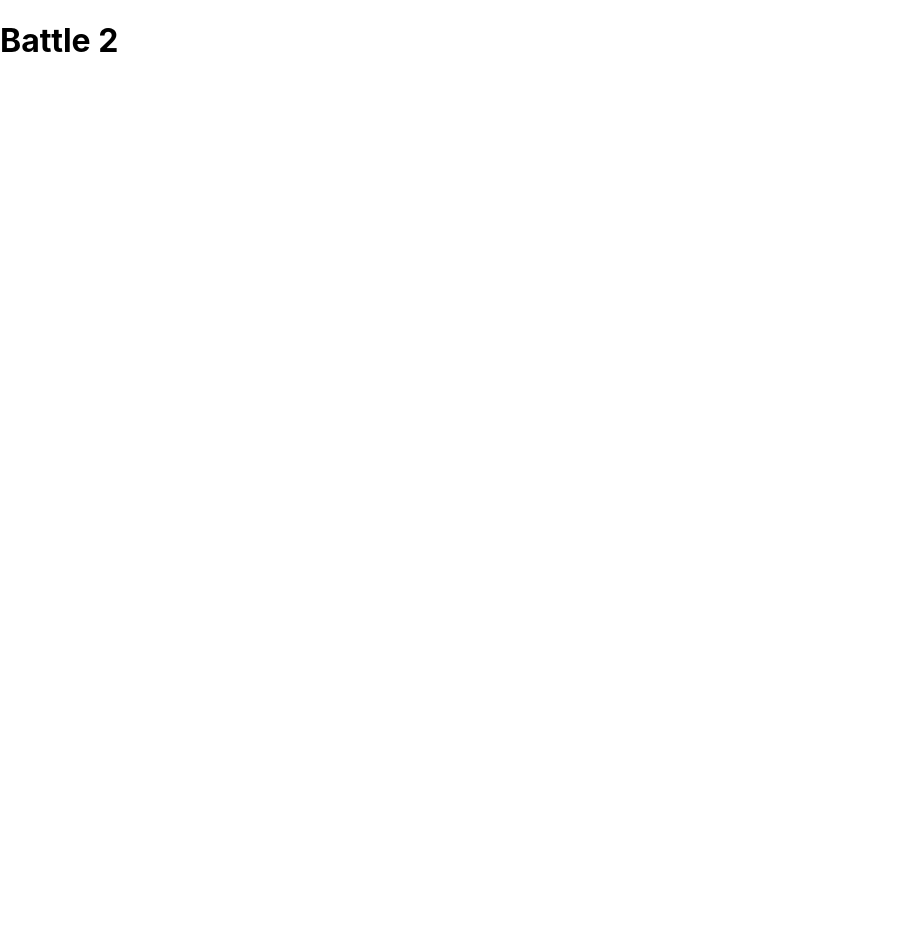
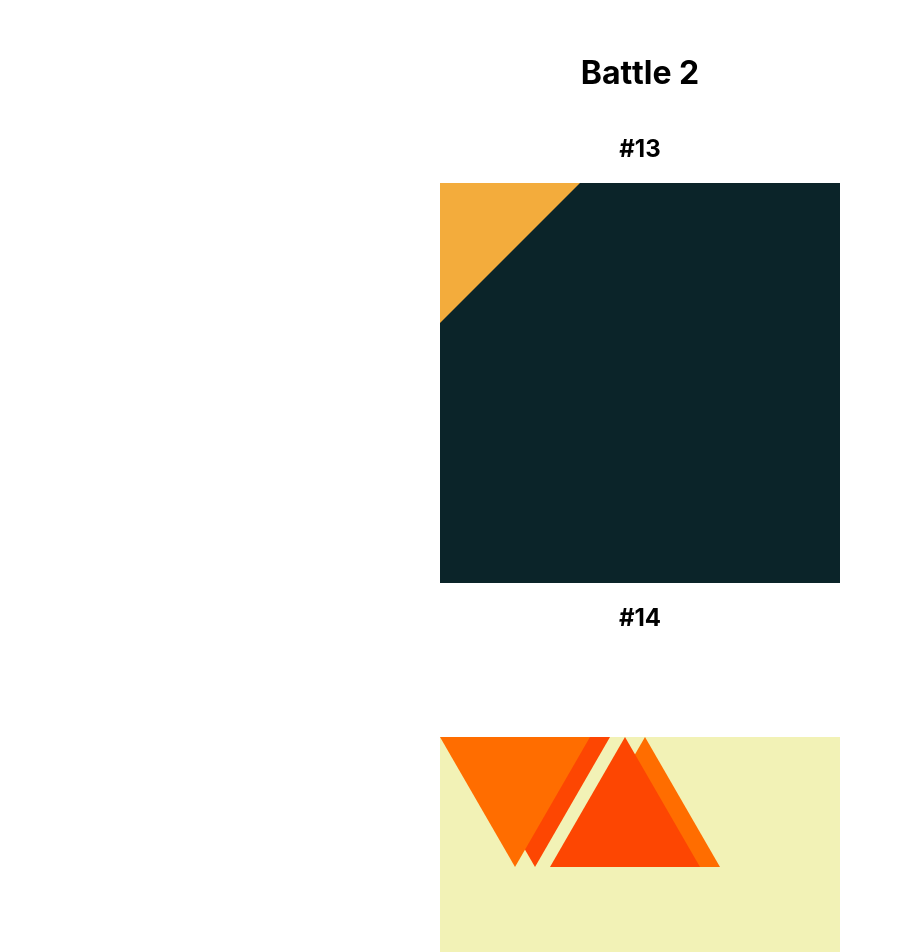
Before and after one commit to anlsim/cssBattles, a Next.js app in the folder css-battles/: page /battle2 in a window 1280 px wide. Shown: the top 952 px of the page, without its empty margins (0-901 px from the left). Before the commit the page ends 800 px from the top, so only its background shows below. Built offline with nearby package versions, Linux system fonts and the light colour scheme.

Commit message:
added 14

```diff
--- a/css-battles/pages/battle2/index.js
+++ b/css-battles/pages/battle2/index.js
@@ -1,7 +1,20 @@
+import style from '../../styles/pages/_Battle2.module.css';
 const battle2 = () => {
   return (
-    <div>
+    <div className={style.main}>
       <h1>Battle 2</h1>
+      <h2>#13</h2>
+      <div className={[style.container, style.b13].join(' ')}>
+        <div className={style.sinNombre}></div>
+      </div>
+
+      <h2>#14</h2>
+      <div className={[style.container, style.b14].join(' ')}>
+        <div className={style.catorce}></div>
+        <div className={style.catorce}></div>
+        <div className={style.catorce}></div>
+        <div className={style.catorce}></div>
+      </div>
     </div>
   )
 }
--- a/css-battles/styles/pages/_Battle1.module.css
+++ b/css-battles/styles/pages/_Battle1.module.css
@@ -14,9 +14,6 @@
   align-items: center;
 }
 
-.title{
-  color: black;
-}
 .bone {
   background-color: #0B2429;
 }
--- /dev/null
+++ b/css-battles/styles/pages/_Battle2.module.css
@@ -0,0 +1,57 @@
+.container {
+  position: relative;
+  height: 400px;
+  width: 400px;
+}
+
+.main {
+  min-height: 100vh;
+  padding: 2rem 0;
+  flex: 1;
+  display: flex;
+  flex-direction: column;
+  justify-content: center;
+  align-items: center;
+}
+.b13 {
+  background: #0B2429;
+}
+.b14 {
+  background:#F2F2B6;
+  margin: 85px auto;
+}
+
+.sinNombre {
+  top: 0px;
+  left: 0px;
+  width: 0px;
+  height: 0px;
+  border-left: 140px solid #F3AC3C;
+  border-right: 140px solid transparent;
+  border-bottom: 140px solid  transparent;
+}
+.catorce {
+  position:absolute;
+  width: 0;
+  height: 0;
+  border-left: 75px solid transparent;
+  border-right: 75px solid transparent;
+  border-top: 130px solid #FF6D00;
+  z-index: 1;
+}
+.catorce:nth-child(2) {
+  border-top-color: #FD4602;
+  left: 20px;
+  z-index: 0;
+}
+.catorce:nth-child(3) {
+  transform: scaleY(-1);
+  border-top-color: #FD4602;
+  left: 110px;
+  z-index: 1;
+}
+.catorce:nth-child(4) {
+  transform: scaleY(-1);
+  left: 130px;
+  z-index: 0;
+}
```
Also changed, not shown: css-battles/pages/battle1/index.js (+12 -3 lines).
